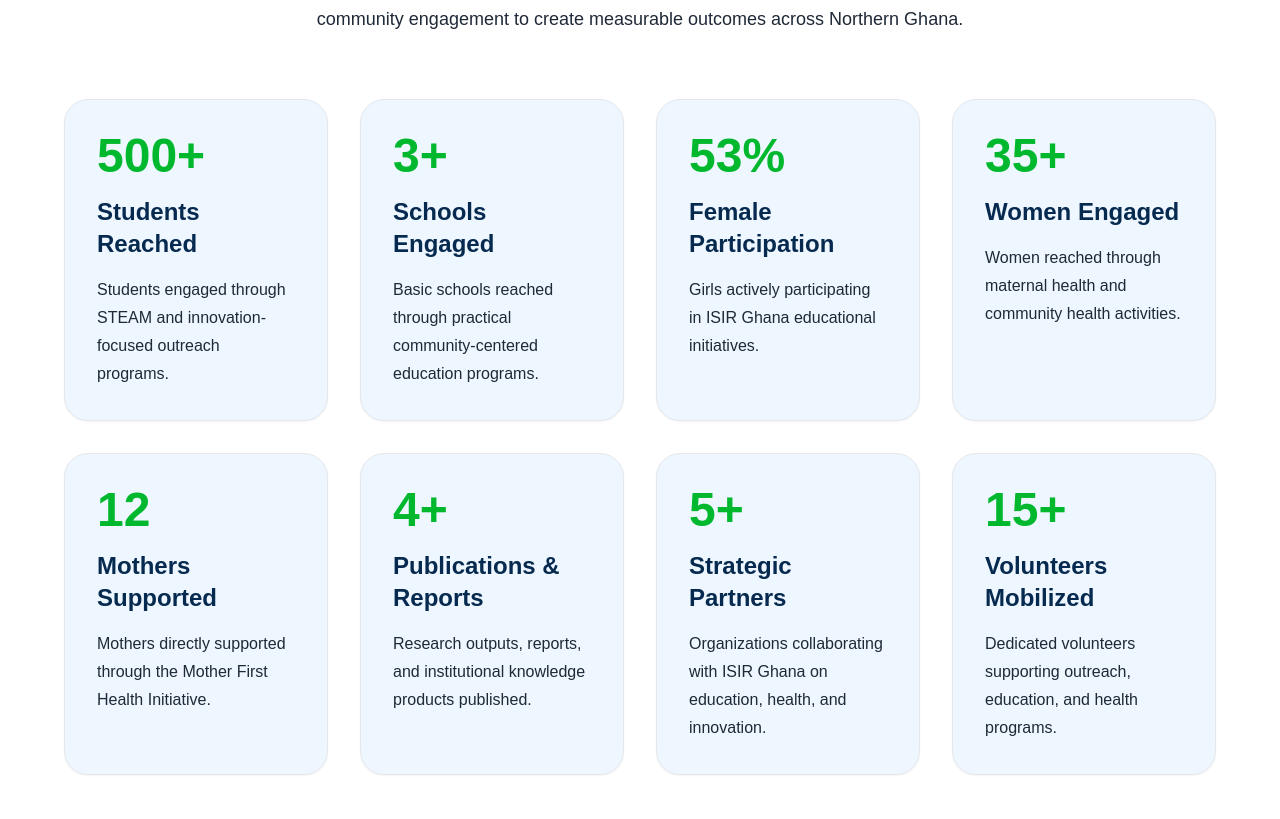
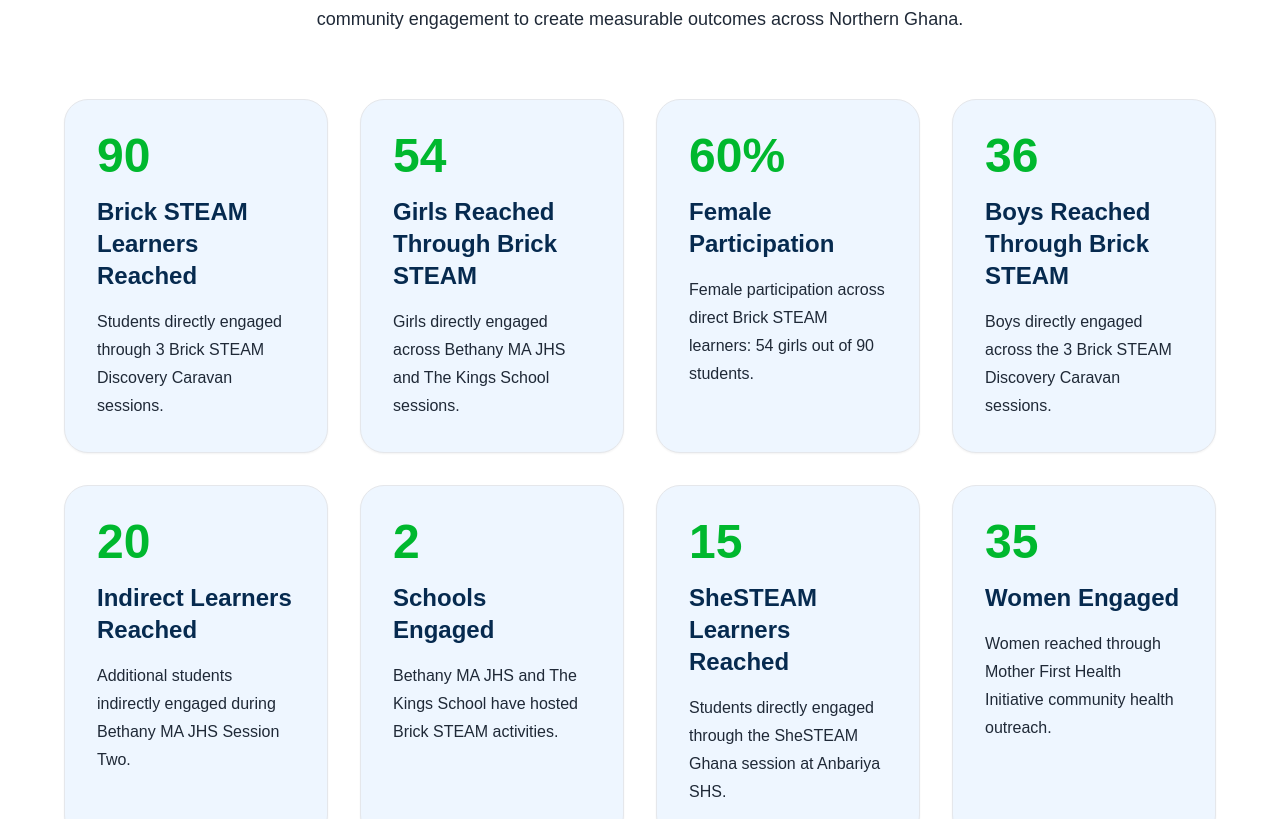
Before and after one commit to rashidasp28/isir-ghana-website, a Next.js app: page / in a window 1280 px wide. Shown: the part 1300-2119 px from the top of the page. Built offline with nearby package versions, Linux system fonts and the light colour scheme.

Commit message:
Update homepage impact dashboard with latest field data

```diff
--- a/components/ImpactDashboard.tsx
+++ b/components/ImpactDashboard.tsx
@@ -2,44 +2,64 @@ import Image from 'next/image'
 
 const impactMetrics = [
   {
-    value: '500+',
-    label: 'Students Reached',
-    description: 'Students engaged through STEAM and innovation-focused outreach programs.',
+    value: '90',
+    label: 'Brick STEAM Learners Reached',
+    description: 'Students directly engaged through 3 Brick STEAM Discovery Caravan sessions.',
   },
   {
-    value: '3+',
-    label: 'Schools Engaged',
-    description: 'Basic schools reached through practical community-centered education programs.',
+    value: '54',
+    label: 'Girls Reached Through Brick STEAM',
+    description: 'Girls directly engaged across Bethany MA JHS and The Kings School sessions.',
   },
   {
-    value: '53%',
+    value: '60%',
     label: 'Female Participation',
-    description: 'Girls actively participating in ISIR Ghana educational initiatives.',
+    description: 'Female participation across direct Brick STEAM learners: 54 girls out of 90 students.',
   },
   {
-    value: '35+',
+    value: '36',
+    label: 'Boys Reached Through Brick STEAM',
+    description: 'Boys directly engaged across the 3 Brick STEAM Discovery Caravan sessions.',
+  },
+  {
+    value: '20',
+    label: 'Indirect Learners Reached',
+    description: 'Additional students indirectly engaged during Bethany MA JHS Session Two.',
+  },
+  {
+    value: '2',
+    label: 'Schools Engaged',
+    description: 'Bethany MA JHS and The Kings School have hosted Brick STEAM activities.',
+  },
+  {
+    value: '15',
+    label: 'SheSTEAM Learners Reached',
+    description: 'Students directly engaged through the SheSTEAM Ghana session at Anbariya SHS.',
+  },
+  {
+    value: '35',
     label: 'Women Engaged',
-    description: 'Women reached through maternal health and community health activities.',
+    description: 'Women reached through Mother First Health Initiative community health outreach.',
   },
   {
     value: '12',
     label: 'Mothers Supported',
-    description: 'Mothers directly supported through the Mother First Health Initiative.',
+    description: 'Mothers directly supported with essential baby supplies and maternal health engagement.',
   },
   {
-    value: '4+',
-    label: 'Publications & Reports',
-    description: 'Research outputs, reports, and institutional knowledge products published.',
+    value: '3',
+    label: 'Brick STEAM Sessions Delivered',
+    description: 'Hands-on STEAM sessions delivered at Bethany MA JHS and The Kings School.',
+  },
+  {
+    value: '60%',
+    label: 'First-Time Material Exposure',
+    description: 'Bethany Session Two learners experiencing this type of hands-on building material for the first time.',
   },
   {
     value: '5+',
     label: 'Strategic Partners',
-    description: 'Organizations collaborating with ISIR Ghana on education, health, and innovation.',
-  },
-  {
-    value: '15+',
-    label: 'Volunteers Mobilized',
-    description: 'Dedicated volunteers supporting outreach, education, and health programs.',
+    description: 'Organizations and institutions collaborating with ISIR Ghana on education, health, and innovation.',
   },
 ]
 
```
